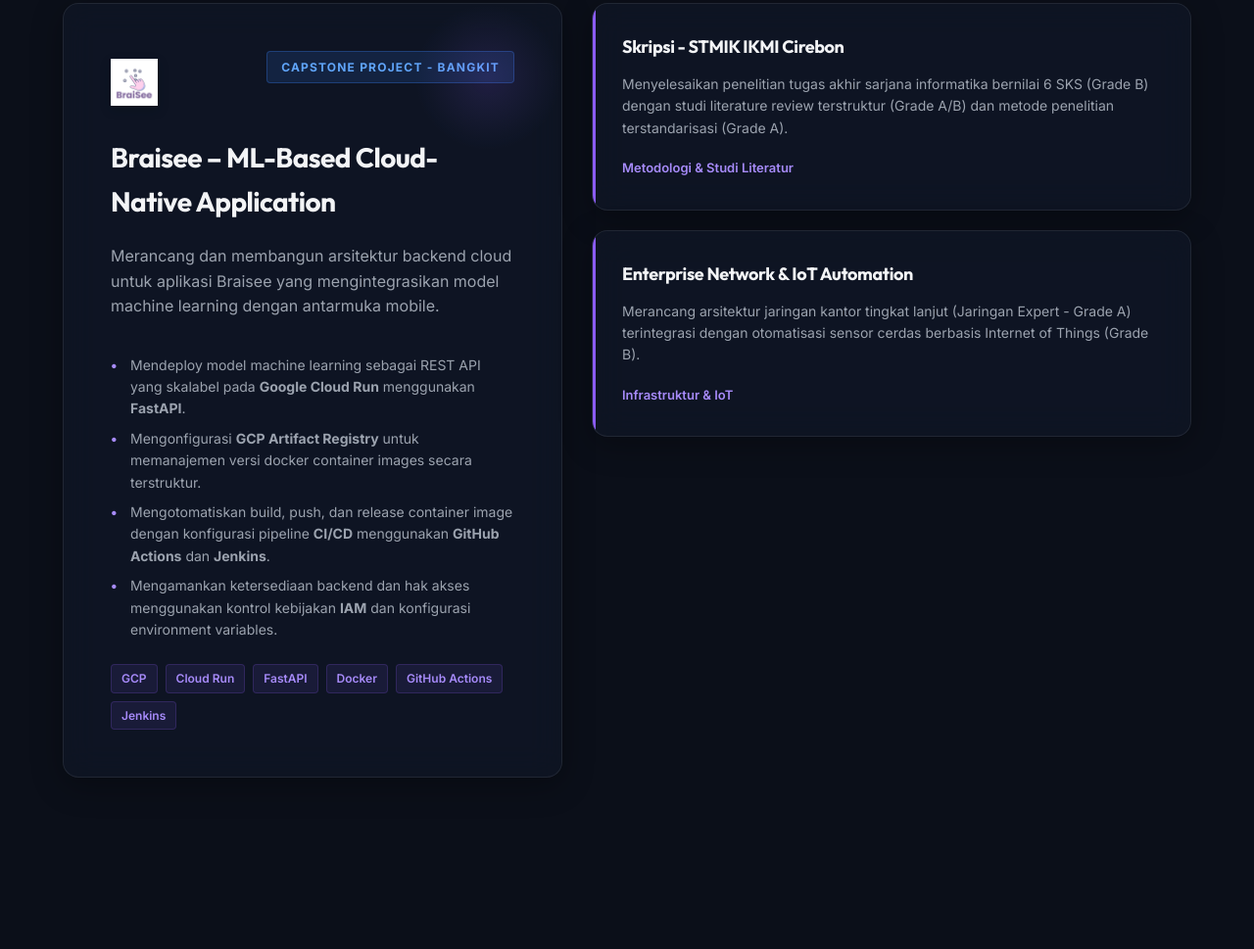
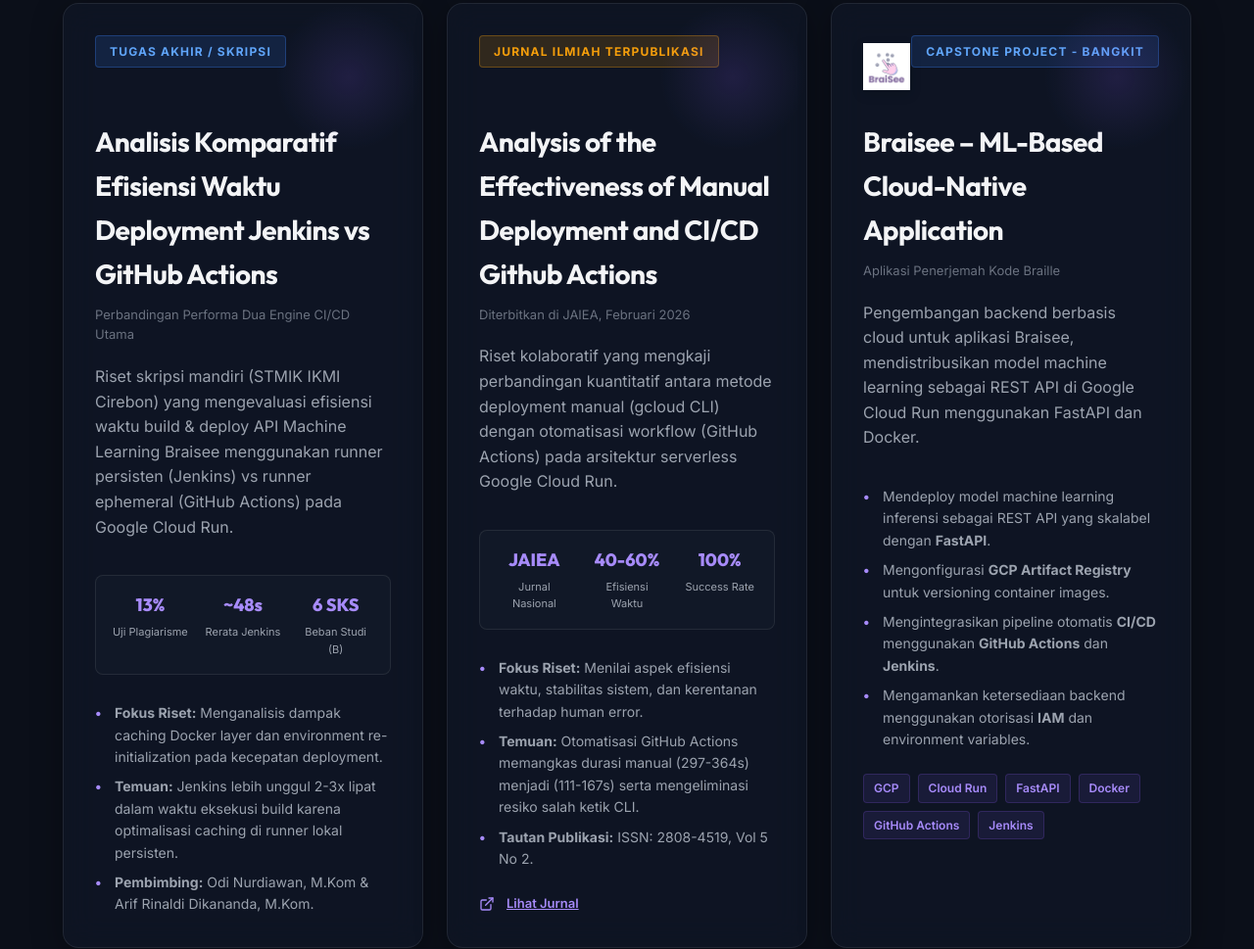
Before and after one commit to FadilSeputra/portofolio-nenda, a plain HTML site: page index.html in a window 1280 px wide. Shown: the part 2677-3646 px from the top of the page at 98% size. Drawn offline with Linux system fonts and the light colour scheme.

Commit message:
Highlight Skripsi dan Jurnal JAIEA secara terpisah

```diff
--- a/index.html
+++ b/index.html
@@ -179,12 +179,89 @@
     <section class="projects-section section-padding" id="projects">
         <div class="container">
             <div class="section-header">
-                <span class="section-tag">Proyek</span>
-                <h2 class="section-title">Sorotan Karya</h2>
+                <span class="section-tag">Proyek & Riset</span>
+                <h2 class="section-title">Sorotan Karya Utama</h2>
             </div>
 
             <div class="projects-layout">
-                <!-- Braisee Project (Featured) -->
+                <!-- Skripsi Card -->
+                <div class="project-large-card glass-card">
+                    <div class="project-header-container">
+                        <div class="project-badge">Tugas Akhir / Skripsi</div>
+                    </div>
+                    <div class="project-content">
+                        <h3 class="project-title">Analisis Komparatif Efisiensi Waktu Deployment Jenkins vs GitHub Actions</h3>
+                        <p class="project-subtitle-eng">Perbandingan Performa Dua Engine CI/CD Utama</p>
+                        <p class="project-desc">Riset skripsi mandiri (STMIK IKMI Cirebon) yang mengevaluasi efisiensi waktu build & deploy API Machine Learning Braisee menggunakan runner persisten (Jenkins) vs runner ephemeral (GitHub Actions) pada Google Cloud Run.</p>
+
+                        <div class="project-stats-grid">
+                            <div class="p-stat">
+                                <span class="p-stat-val">13%</span>
+                                <span class="p-stat-lbl">Uji Plagiarisme</span>
+                            </div>
+                            <div class="p-stat">
+                                <span class="p-stat-val">~48s</span>
+                                <span class="p-stat-lbl">Rerata Jenkins</span>
+                            </div>
+                            <div class="p-stat">
+                                <span class="p-stat-val">6 SKS</span>
+                                <span class="p-stat-lbl">Beban Studi (B)</span>
+                            </div>
+                        </div>
+
+                        <ul class="project-bullets">
+                            <li><strong>Fokus Riset:</strong> Menganalisis dampak caching Docker layer dan environment re-initialization pada kecepatan deployment.</li>
+                            <li><strong>Temuan:</strong> Jenkins lebih unggul 2-3x lipat dalam waktu eksekusi build karena optimalisasi caching di runner lokal persisten.</li>
+                            <li><strong>Pembimbing:</strong> Odi Nurdiawan, M.Kom & Arif Rinaldi Dikananda, M.Kom.</li>
+                        </ul>
+                    </div>
+                </div>
+
+                <!-- Jurnal Card -->
+                <div class="project-large-card glass-card">
+                    <div class="project-header-container">
+                        <div class="project-badge journal-badge">Jurnal Ilmiah Terpublikasi</div>
+                    </div>
+                    <div class="project-content">
+                        <h3 class="project-title">Analysis of the Effectiveness of Manual Deployment and CI/CD Github Actions</h3>
+                        <p class="project-subtitle-eng">Diterbitkan di JAIEA, Februari 2026</p>
+                        <p class="project-desc">Riset kolaboratif yang mengkaji perbandingan kuantitatif antara metode deployment manual (gcloud CLI) dengan otomatisasi workflow (GitHub Actions) pada arsitektur serverless Google Cloud Run.</p>
+
+                        <div class="project-stats-grid">
+                            <div class="p-stat">
+                                <span class="p-stat-val">JAIEA</span>
+                                <span class="p-stat-lbl">Jurnal Nasional</span>
+                            </div>
+                            <div class="p-stat">
+                                <span class="p-stat-val">40-60%</span>
+                                <span class="p-stat-lbl">Efisiensi Waktu</span>
+                            </div>
+                            <div class="p-stat">
+                                <span class="p-stat-val">100%</span>
+                                <span class="p-stat-lbl">Success Rate</span>
+                            </div>
+                        </div>
+
+                        <ul class="project-bullets">
+                            <li><strong>Fokus Riset:</strong> Menilai aspek efisiensi waktu, stabilitas sistem, dan kerentanan terhadap human error.</li>
+                            <li><strong>Temuan:</strong> Otomatisasi GitHub Actions memangkas durasi manual (297-364s) menjadi (111-167s) serta mengeliminasi resiko salah ketik CLI.</li>
+                            <li><strong>Tautan Publikasi:</strong> ISSN: 2808-4519, Vol 5 No 2.</li>
+                        </ul>
+
+                        <div class="project-footer-links">
+                            <a href="https://ioinformatic.org/index.php/JAIEA/article/view/1916" target="_blank" class="project-link">
+                                <svg width="16" height="16" viewBox="0 0 24 24" fill="none" stroke="currentColor" stroke-width="2" stroke-linecap="round" stroke-linejoin="round" style="margin-right: 6px;">
+                                    <path d="M18 13v6a2 2 0 0 1-2 2H5a2 2 0 0 1-2-2V8a2 2 0 0 1 2-2h6"></path>
+                                    <polyline points="15 3 21 3 21 9"></polyline>
+                                    <line x1="10" y1="14" x2="21" y2="3"></line>
+                                </svg>
+                                Lihat Jurnal
+                            </a>
+                        </div>
+                    </div>
+                </div>
+
+                <!-- Braisee Project -->
                 <div class="project-large-card glass-card">
                     <div class="project-header-container">
                         <img src="assets/braisee_logo.png" alt="BraiSee Logo" class="project-logo">
@@ -192,13 +269,14 @@
                     </div>
                     <div class="project-content">
                         <h3 class="project-title">Braisee – ML-Based Cloud-Native Application</h3>
-                        <p class="project-desc">Merancang dan membangun arsitektur backend cloud untuk aplikasi Braisee yang mengintegrasikan model machine learning dengan antarmuka mobile.</p>
+                        <p class="project-subtitle-eng">Aplikasi Penerjemah Kode Braille</p>
+                        <p class="project-desc">Pengembangan backend berbasis cloud untuk aplikasi Braisee, mendistribusikan model machine learning sebagai REST API di Google Cloud Run menggunakan FastAPI dan Docker.</p>
 
                         <ul class="project-bullets">
-                            <li>Mendeploy model machine learning sebagai REST API yang skalabel pada <strong>Google Cloud Run</strong> menggunakan <strong>FastAPI</strong>.</li>
-                            <li>Mengonfigurasi <strong>GCP Artifact Registry</strong> untuk memanajemen versi docker container images secara terstruktur.</li>
-                            <li>Mengotomatiskan build, push, dan release container image dengan konfigurasi pipeline <strong>CI/CD</strong> menggunakan <strong>GitHub Actions</strong> dan <strong>Jenkins</strong>.</li>
-                            <li>Mengamankan ketersediaan backend dan hak akses menggunakan kontrol kebijakan <strong>IAM</strong> dan konfigurasi environment variables.</li>
+                            <li>Mendeploy model machine learning inferensi sebagai REST API yang skalabel dengan <strong>FastAPI</strong>.</li>
+                            <li>Mengonfigurasi <strong>GCP Artifact Registry</strong> untuk versioning container images.</li>
+                            <li>Mengintegrasikan pipeline otomatis <strong>CI/CD</strong> menggunakan <strong>GitHub Actions</strong> dan <strong>Jenkins</strong>.</li>
+                            <li>Mengamankan ketersediaan backend menggunakan otorisasi <strong>IAM</strong> dan environment variables.</li>
                         </ul>
 
                         <div class="project-tech-stack">
@@ -209,24 +287,6 @@
                             <span>GitHub Actions</span>
                             <span>Jenkins</span>
                         </div>
-                    </div>
-                </div>
-
-                <div class="projects-secondary-grid">
-                    <!-- Project 2: Skripsi -->
-                    <div class="project-small-card glass-card">
-                        <div class="card-bg-decoration"></div>
-                        <h4>Skripsi - STMIK IKMI Cirebon</h4>
-                        <p>Menyelesaikan penelitian tugas akhir sarjana informatika bernilai 6 SKS (Grade B) dengan studi literature review terstruktur (Grade A/B) dan metode penelitian terstandarisasi (Grade A).</p>
-                        <span class="project-link">Metodologi & Studi Literatur</span>
-                    </div>
-
-                    <!-- Project 3: Enterprise Networking & IoT -->
-                    <div class="project-small-card glass-card">
-                        <div class="card-bg-decoration"></div>
-                        <h4>Enterprise Network & IoT Automation</h4>
-                        <p>Merancang arsitektur jaringan kantor tingkat lanjut (Jaringan Expert - Grade A) terintegrasi dengan otomatisasi sensor cerdas berbasis Internet of Things (Grade B).</p>
-                        <span class="project-link">Infrastruktur & IoT</span>
                     </div>
                 </div>
             </div>
--- a/style.css
+++ b/style.css
@@ -723,15 +723,14 @@ h1, h2, h3, h4 {
     border: 1px solid rgba(59, 130, 246, 0.2);
 }
 
-/* Projects & Highlights */
 .projects-layout {
     display: grid;
-    grid-template-columns: 1fr 1.2fr;
-    gap: 30px;
+    grid-template-columns: repeat(3, 1fr);
+    gap: 24px;
 }
 
 .project-large-card {
-    padding: 48px;
+    padding: 32px;
     display: flex;
     flex-direction: column;
     position: relative;
@@ -1252,6 +1251,56 @@ h1, h2, h3, h4 {
     object-fit: contain;
 }
 
+/* Skripsi & Journal Highlight Styling */
+.project-subtitle-eng {
+    font-size: 13px;
+    color: var(--text-muted);
+    margin-top: -12px;
+    margin-bottom: 20px;
+}
+
+.project-stats-grid {
+    display: grid;
+    grid-template-columns: repeat(3, 1fr);
+    gap: 16px;
+    margin-bottom: 28px;
+    background: rgba(255, 255, 255, 0.02);
+    border: 1px solid var(--border-color);
+    padding: 16px;
+    border-radius: var(--radius-sm);
+}
+
+.p-stat {
+    display: flex;
+    flex-direction: column;
+    align-items: center;
+    text-align: center;
+}
+
+.p-stat-val {
+    font-family: var(--font-heading);
+    font-size: 18px;
+    font-weight: 800;
+    color: var(--primary-light);
+}
+
+.p-stat-lbl {
+    font-size: 11px;
+    color: var(--text-secondary);
+    margin-top: 4px;
+}
+
+.project-footer-links {
+    margin-top: 24px;
+    display: flex;
+}
+
+.journal-badge {
+    background: rgba(245, 158, 11, 0.15) !important;
+    border: 1px solid rgba(245, 158, 11, 0.3) !important;
+    color: var(--warning) !important;
+}
+
 /* Responsive Breakpoints */
 @media (max-width: 1024px) {
     .hero-container {
```
